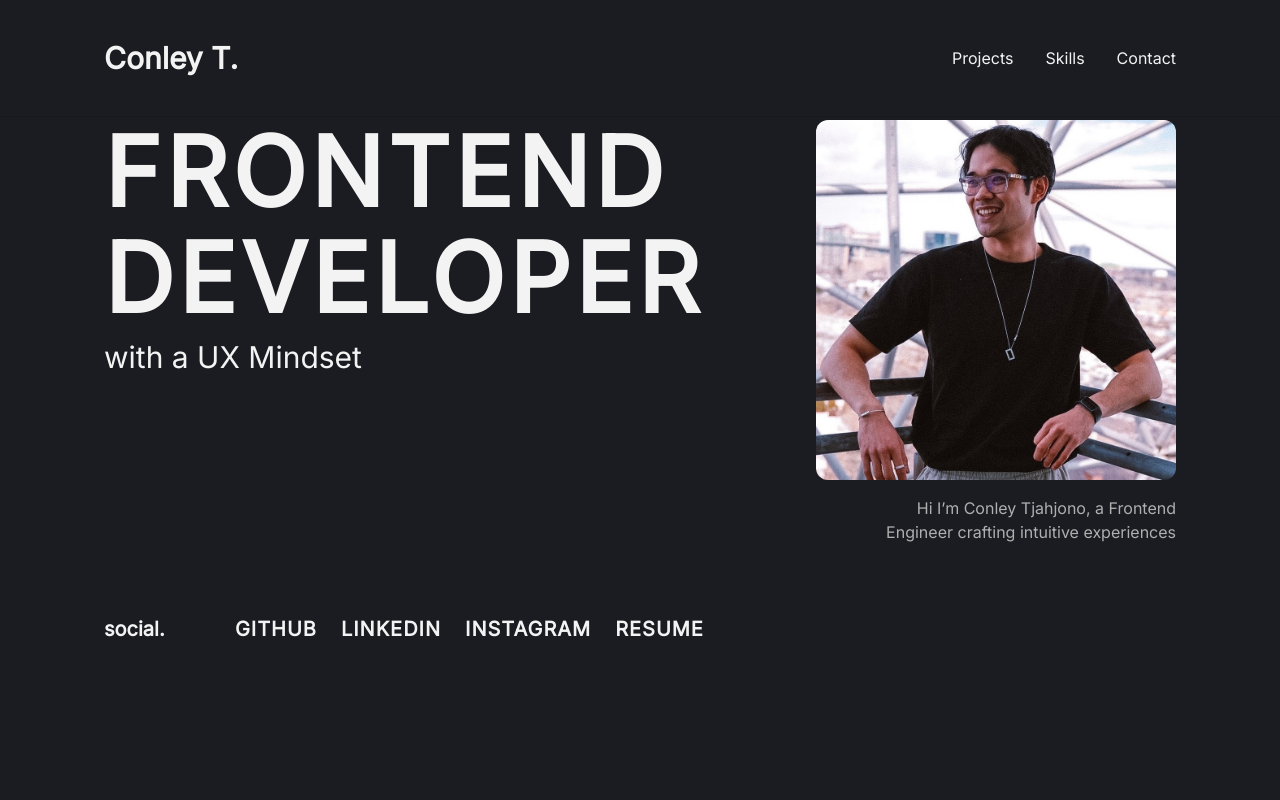
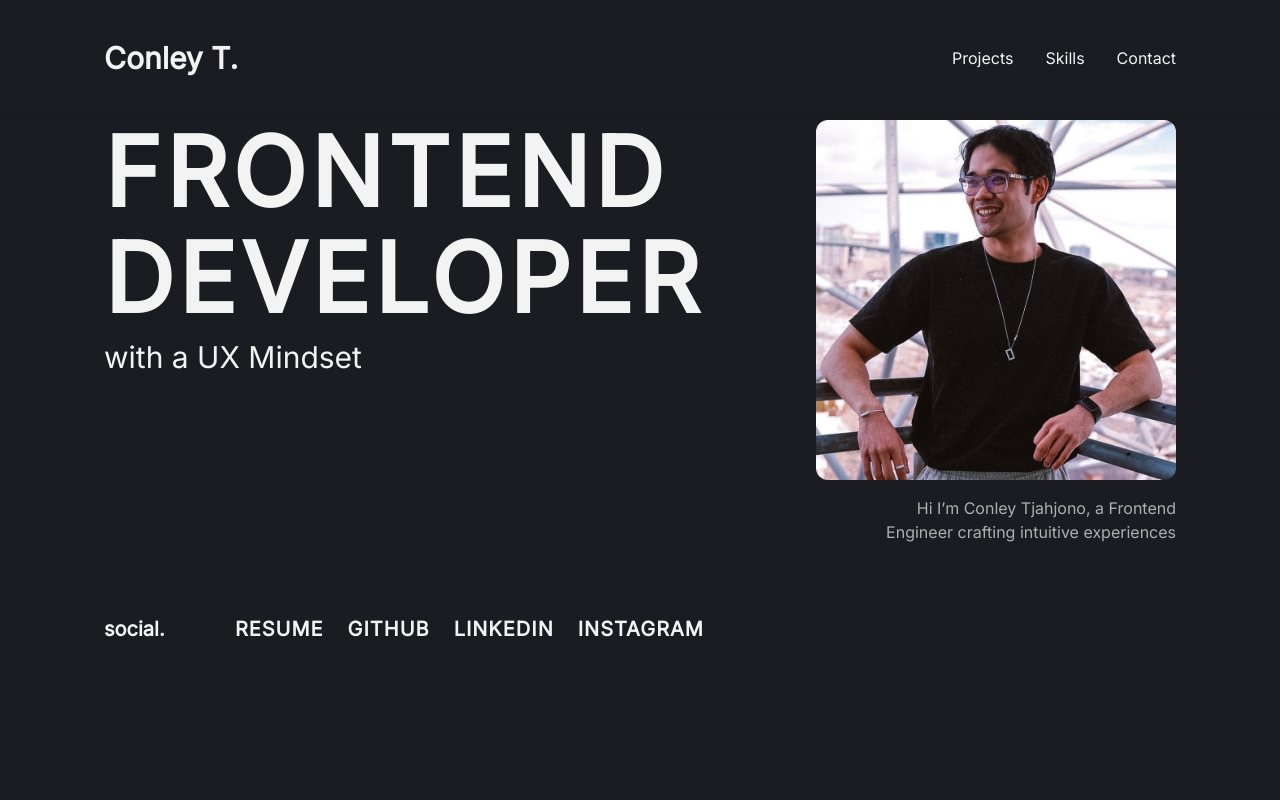
Before and after one commit to conley-tjahjono/my-portfolio, a Next.js app: page / in a window 1280 px wide. Shown: the top 800 px of the page. Built offline with nearby package versions, Linux system fonts and the light colour scheme.

Commit message:
Moving Resume as the first

```diff
--- a/src/constants/socials.ts
+++ b/src/constants/socials.ts
@@ -1,6 +1,6 @@
 export const contactSocials = [
+    { label: "resume", href: "/resume.pdf" },
     { label: "github", href: "https://github.com/conley-tjahjono" },
     { label: "linkedin", href: "https://linkedin.com/in/conley-tjahjono" },
     { label: "instagram", href: "https://instagram.com/_conley__" },
-    { label: "resume", href: "/resume.pdf" },
   ];
```
